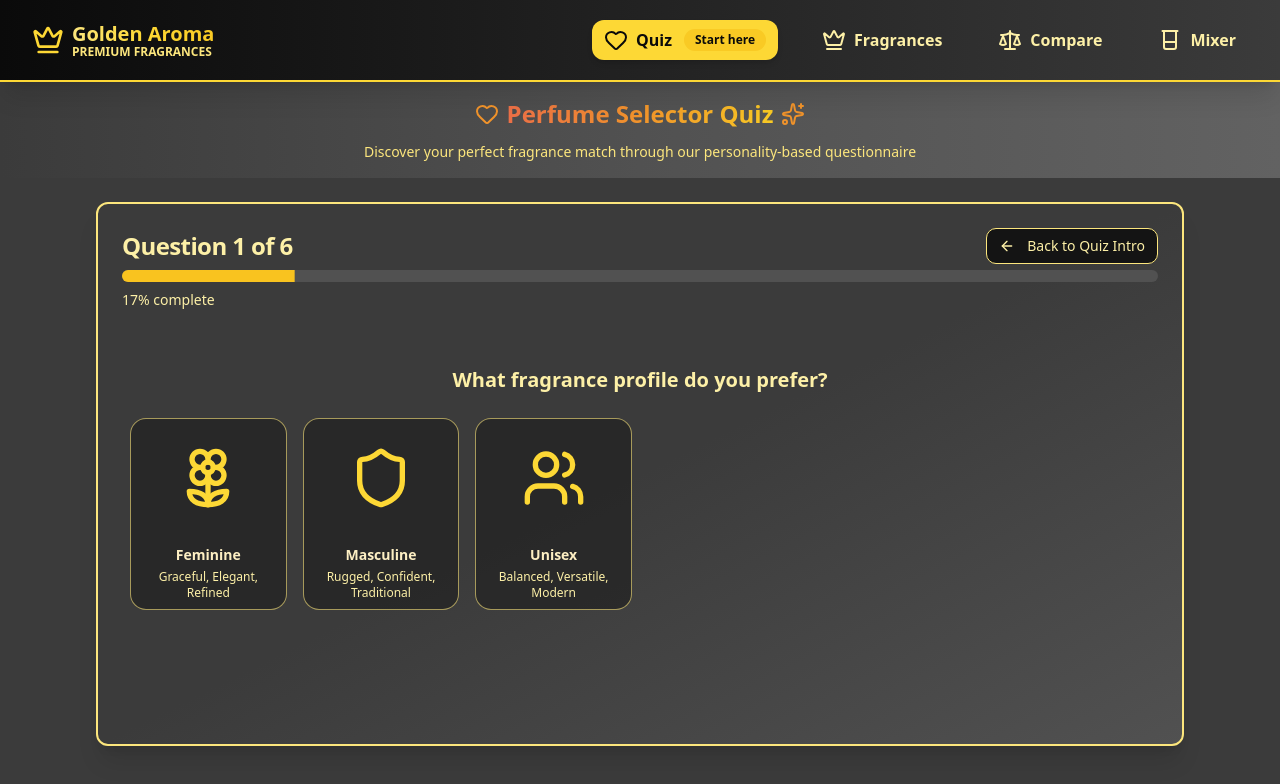
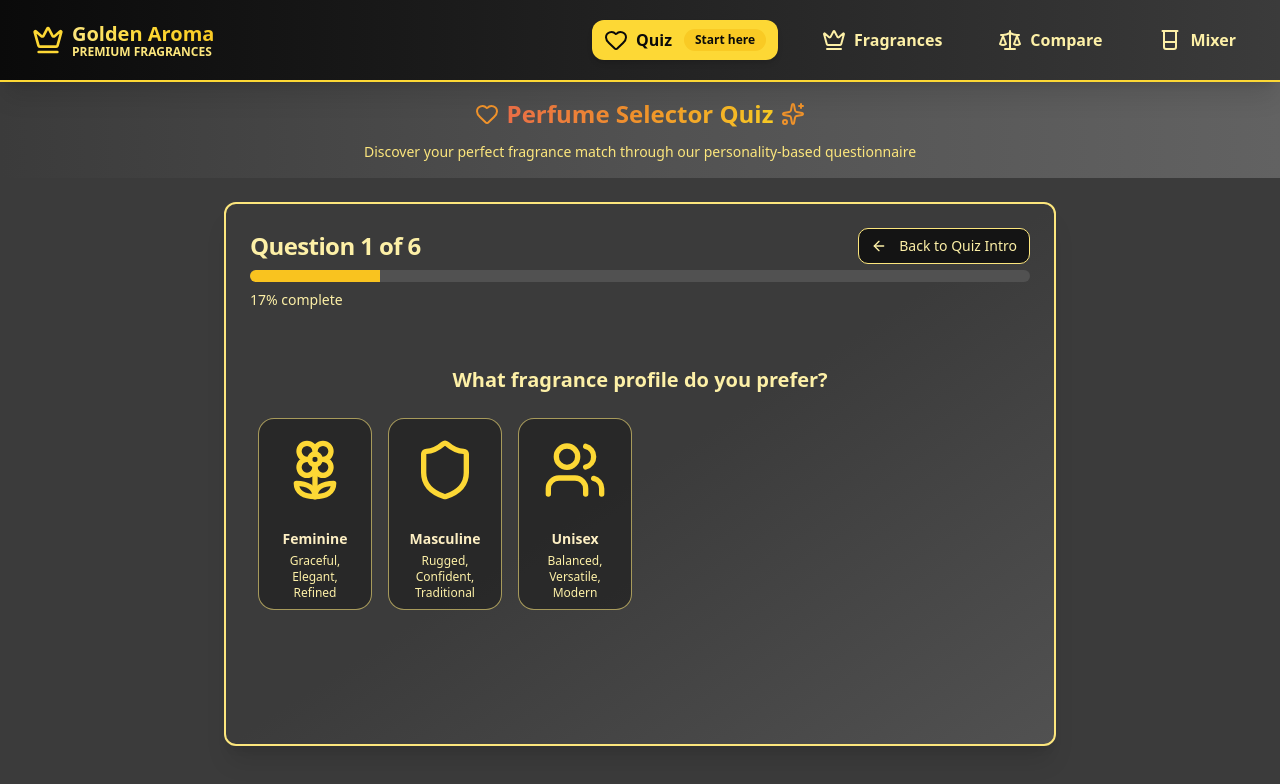
Before and after one commit to Imatom1/q, a React (Vite) app: page /quiz in a window 1280 px wide. Shown: the top 784 px of the page. Built offline with nearby package versions, Linux system fonts and the light colour scheme.

Commit message:
Constrain quiz layout within app bounds and fix collection link
cgen-3b984aff387c4d13a313031648828fa6

```diff
--- a/client/pages/Quiz.tsx
+++ b/client/pages/Quiz.tsx
@@ -412,7 +412,7 @@ export default function Quiz() {
   const progress = ((currentQuestion + 1) / quizQuestions.length) * 100;
 
   return (
-    <div className="min-h-screen bg-gradient-to-br from-black-800 via-black-800 to-black-800 flex flex-col">
+    <div className="min-h-screen bg-gradient-to-br from-black-800 via-black-800 to-black-800 flex flex-col overflow-hidden">
       <Header />
 
       {/* Page Header */}
@@ -437,7 +437,7 @@ export default function Quiz() {
         </div>
       </div>
 
-      <div className="flex-1 max-w-6xl mx-auto px-4 sm:px-6 lg:px-8 py-4 sm:py-6">
+      <div className="flex-1 max-w-4xl mx-auto px-4 sm:px-6 lg:px-8 py-4 sm:py-6">
         <Card
           className="bg-gradient-to-br from-black-800 via-black-800 to-black-700 border-2 border-gold-400 shadow-xl relative flex flex-col min-h-[calc(100vh-16rem)]
         before:absolute before:inset-0 before:bg-gradient-to-r before:from-transparent before:via-white/5 before:to-transparent before:translate-x-[-200%] before:animate-shimmer before:transition-transform"
@@ -502,7 +502,7 @@ export default function Quiz() {
                     {quizQuestions[currentQuestion].question}
                   </h3>
 
-                  <div className="grid grid-cols-2 sm:grid-cols-3 md:grid-cols-4 lg:grid-cols-6 gap-3 sm:gap-4 md:gap-5 lg:gap-4 max-w-7xl mx-auto">
+                  <div className="grid grid-cols-2 sm:grid-cols-3 md:grid-cols-4 lg:grid-cols-6 gap-3 sm:gap-4 md:gap-5 lg:gap-4 max-w-full mx-auto">
                     {quizQuestions[currentQuestion].options.map((option) => {
                       const IconComponent = option.icon;
                       return (
@@ -623,7 +623,7 @@ export default function Quiz() {
                     Take Quiz Again
                   </Button>
                   <Button
-                    onClick={() => navigate("/")}
+                    onClick={() => navigate("/fragrances")}
                     className="flex-1 bg-gold-600 hover:bg-gold-700 text-white font-semibold py-2 sm:py-3 text-sm sm:text-base"
                   >
                     <span className="hidden sm:inline">
```
